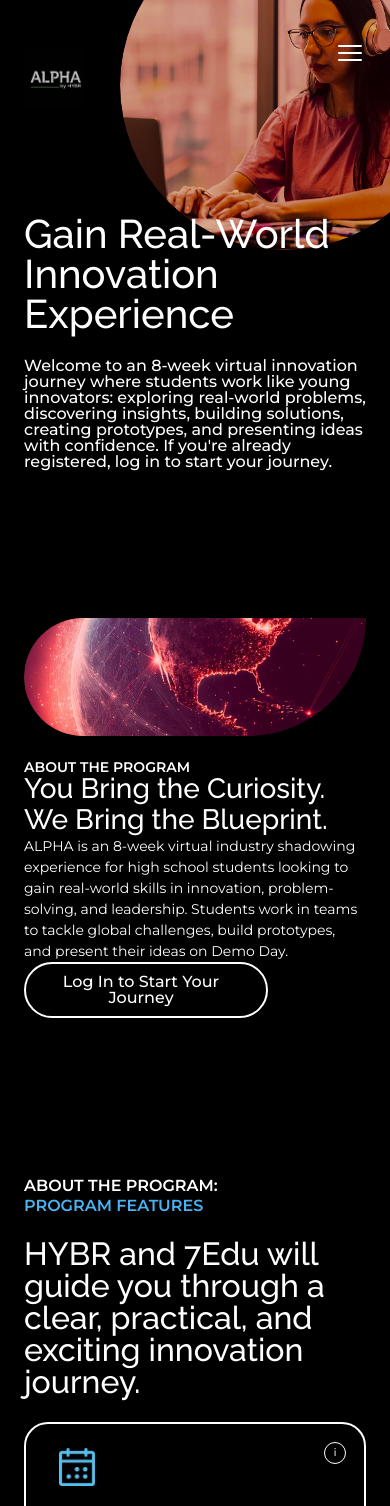
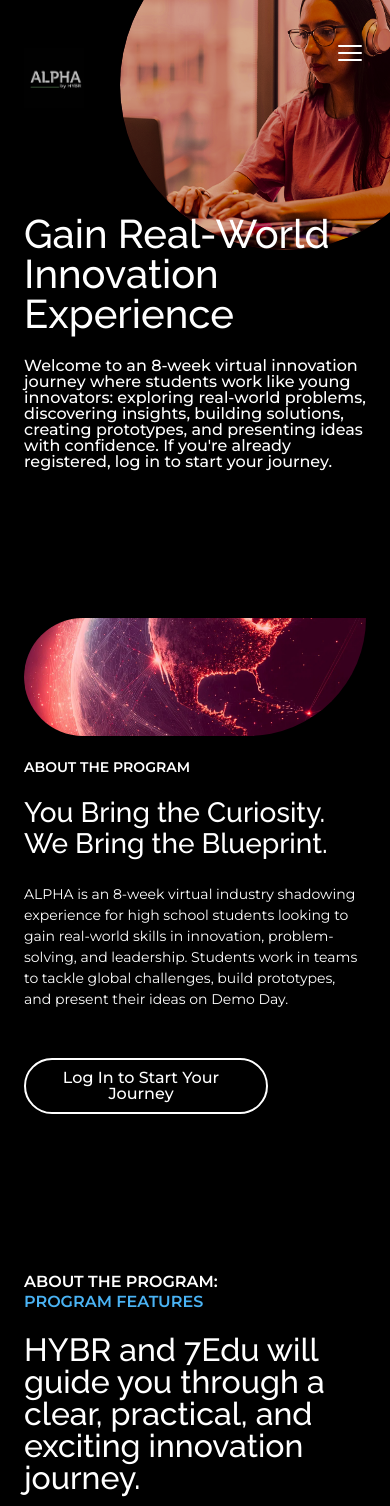
Before and after one commit to brite222/hybr, a React (Vite) app in the folder hybrrrr/: page / in a window 390 px wide. Shown: the top 1506 px of the page. Built offline with nearby package versions, Linux system fonts and the light colour scheme; no server answers.

Commit message:
Fixed Mobile Images

```diff
--- a/hybrrrr/src/App.jsx
+++ b/hybrrrr/src/App.jsx
@@ -32,6 +32,7 @@ import AdminContent from "./pages/admin/AdminContent";
 import AdminContentEditor from "./pages/admin/AdminContentEditor";
 import StudentAchievements from "./pages/StudentAchievements";
 import AdminAnalytics from "./pages/admin/AdminAnalytics";
+import phasesImgMobile from "./assets/images/phases-image.jpg";
 import StudentGradeDetail from "./pages/StudentGradeDetail";
 import ProfilePage from "./pages/ProfilePage";
 import "./styles/base.css";
@@ -513,8 +514,11 @@ function HomePage() {
               ))}
             </ul>
           </div>
-          <div className="phases-image">
-            <img src={phasesImg} alt="" className="phases-img" />
+                    <div className="phases-image">
+            <picture>
+              <source media="(max-width: 480px)" srcSet={phasesImgMobile} />
+              <img src={phasesImg} alt="" className="phases-img" />
+            </picture>
           </div>
         </div>
       </section>
--- a/hybrrrr/src/styles/desktop.css
+++ b/hybrrrr/src/styles/desktop.css
@@ -485,19 +485,19 @@ nav.nav-scrolled {
   margin-bottom: 32px;
 }
 
-
+/* ── Hero Background Blob ── */
 .hero-bg-blob {
-position: absolute;
-right: -60px !important;
-top: -50px !important;
-width: 300px !important;
-height: 300px !important;
-border-radius: 1000px !important;
-overflow: hidden;
-animation: none !important;
-z-index: 1;
-background: #2a0810;
-box-shadow: inset 0 0 120px rgba(0, 0, 0, 0.4);
+  position: absolute;
+  right: -90px;
+  top: -129px;
+  width: 743px;
+  height: 743px;
+  border-radius: 1000px;
+  overflow: hidden;
+  animation: floatTop 9s ease-in-out infinite;
+  z-index: 1;
+  background: #2a0810;
+  box-shadow: inset 0 0 120px rgba(0, 0, 0, 0.4);
 }
 
 .blob-img {
--- a/hybrrrr/src/styles/mobile.css
+++ b/hybrrrr/src/styles/mobile.css
@@ -106,11 +106,11 @@
     padding-bottom: 60px;
   }
 
-     .hero-bg-blob {
+  .hero-bg-blob {
     position: absolute;
     right: -60px !important;
-    top: -80px !important;         /* ← less negative */
-    width: 330px !important;       /* ← slightly bigger than original 300 */
+    top: -80px !important;
+    width: 330px !important;
     height: 330px !important;
     border-radius: 1000px !important;
     overflow: hidden;
@@ -119,6 +119,8 @@
     background: #2a0810;
     box-shadow: inset 0 0 120px rgba(0, 0, 0, 0.4);
   }
+
+
   .blob-img {
     width: 100% !important;
     height: 100% !important;
@@ -305,6 +307,20 @@
 
   }
 
+  #about > div:not(.about-image) {
+    display: flex !important;
+    flex-direction: column !important;
+    gap: 24px !important;
+    width: 100% !important;
+    max-width: 342px !important;
+    margin: 0 auto !important;
+    padding: 0 !important;
+  }
+
+  #about > div:not(.about-image) > .btn-outline,
+  #about > div:not(.about-image) > .btn-with-arrow {
+    margin-top: 24px !important;
+  }
   /* ════════════════════════════════════════════
      FEATURES
      ════════════════════════════════════════════ */
@@ -819,10 +835,10 @@
     content: none !important;
   }
 
-  #phases .phases-img {
+   #phases .phases-img {
     width: 100%;
     height: 100% !important;
-    object-fit: contain !important;
+    object-fit: cover !important;      /* ← was contain */
     object-position: center !important;
     display: block;
     border-radius: 0 !important;
@@ -1341,21 +1357,20 @@
     display: flex;
     flex-direction: column;
     align-items: center;
-    gap: 24px;                        /* ← uniform internal body gap */
+    gap: 24px;
     width: 100%;
   }
 
   #testimonials .testimonial-quote {
     font-family: 'Montserrat', sans-serif !important;
     font-weight: 400 !important;
-    font-size: 20px !important;
-    line-height: 100% !important;
+    font-size: 16px !important;
+    line-height: 150% !important;
     letter-spacing: 0 !important;
     color: #000000 !important;
     text-align: left;
     margin: 0;
-    max-width: 240px;
-    width: 100%;
+    max-width: 100% !important;
   }
 
   #testimonials .testimonial-name {
```
Also changed, not shown: hybrrrr/src/assets/images/phases-image.jpg (added).
